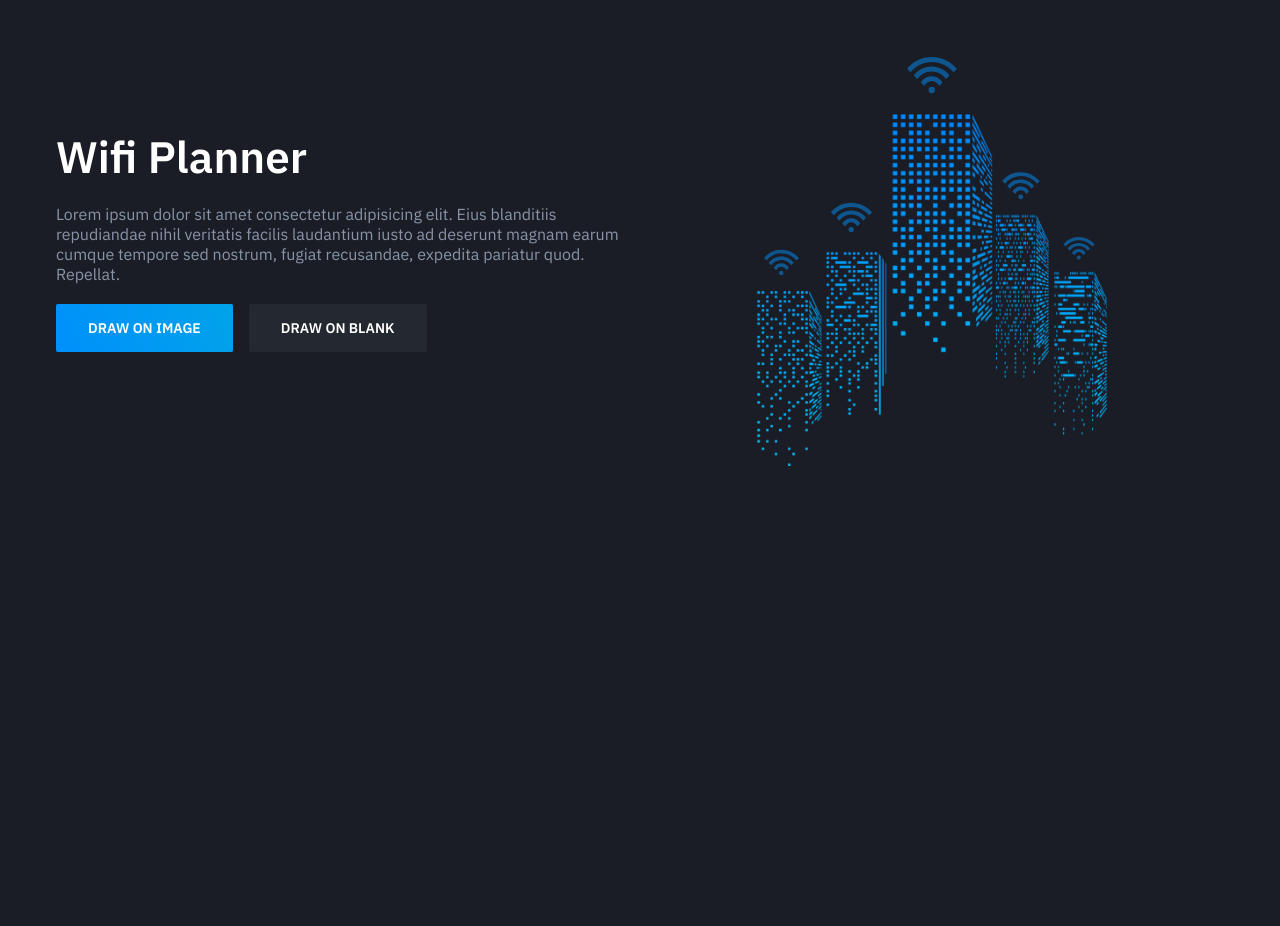
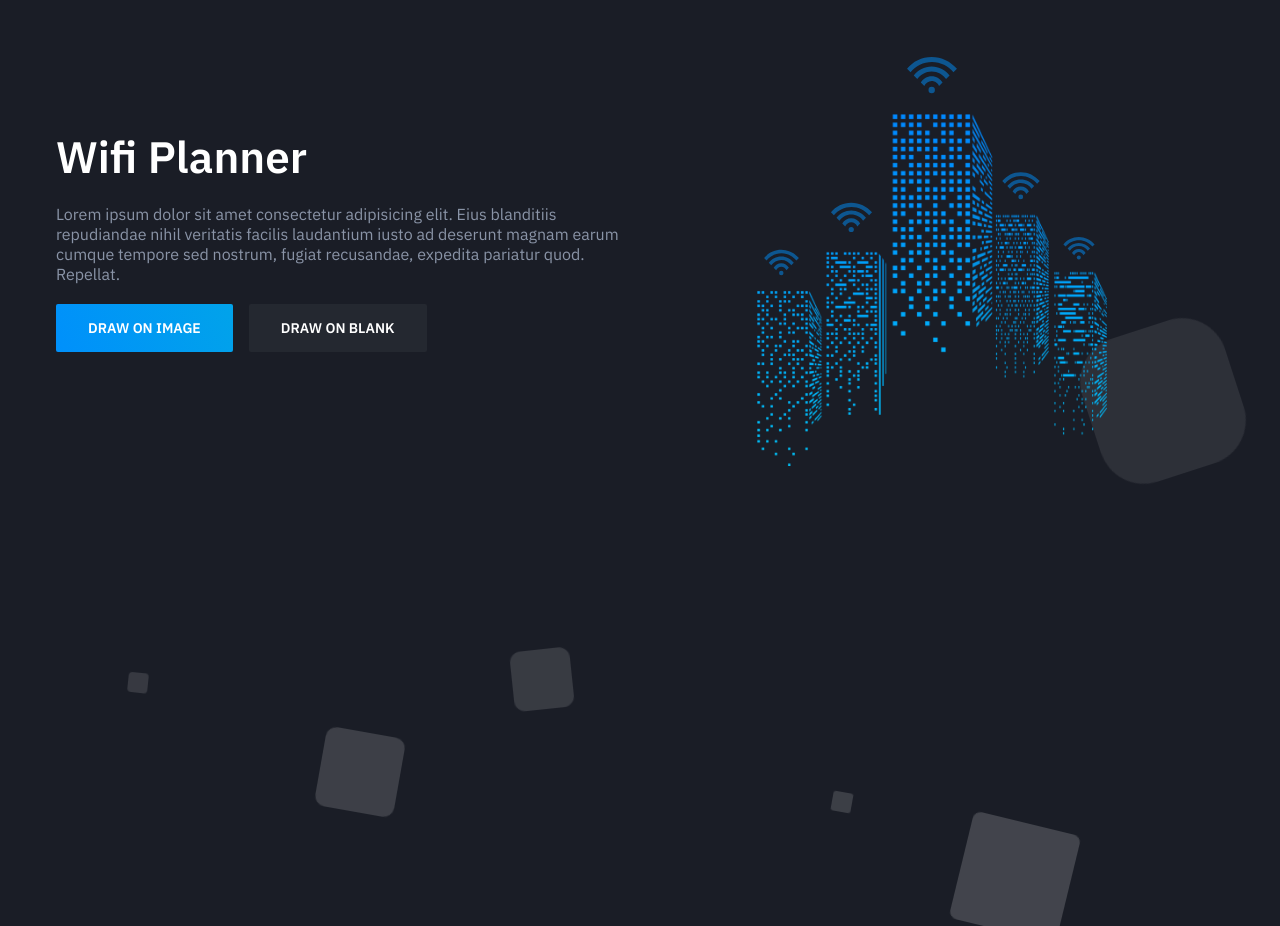
Before and after one commit to rogueone47/wifi-planner, a Flask app: page / in a window 1280 px wide. Shown: the part 84-1010 px from the top of the page. Run offline with Flask 2, Linux system fonts and the light colour scheme; some libraries are stand-ins or nearby versions.

Commit message:
Landing Page Animation

```diff
--- a/static/css/landing-style.css
+++ b/static/css/landing-style.css
@@ -295,3 +295,119 @@
   width: 100%;
   height: 100%;
 }
+
+
+.circles{
+  position: absolute;
+  top: 0;
+  left: 0;
+  width: 100%;
+  height: 100%;
+  overflow: hidden;
+}
+
+.circles li{
+  position: absolute;
+  display: block;
+  list-style: none;
+  width: 20px;
+  height: 20px;
+  background: rgba(255, 255, 255, 0.2);
+  animation: animate 25s linear infinite;
+  bottom: -150px;
+
+}
+
+.circles li:nth-child(1){
+  left: 25%;
+  width: 80px;
+  height: 80px;
+  animation-delay: 0s;
+}
+
+
+.circles li:nth-child(2){
+  left: 10%;
+  width: 20px;
+  height: 20px;
+  animation-delay: 2s;
+  animation-duration: 12s;
+}
+
+.circles li:nth-child(3){
+  left: 70%;
+  width: 20px;
+  height: 20px;
+  animation-delay: 4s;
+}
+
+.circles li:nth-child(4){
+  left: 40%;
+  width: 60px;
+  height: 60px;
+  animation-delay: 0s;
+  animation-duration: 18s;
+}
+
+.circles li:nth-child(5){
+  left: 65%;
+  width: 20px;
+  height: 20px;
+  animation-delay: 0s;
+}
+
+.circles li:nth-child(6){
+  left: 75%;
+  width: 110px;
+  height: 110px;
+  animation-delay: 3s;
+}
+
+.circles li:nth-child(7){
+  left: 35%;
+  width: 150px;
+  height: 150px;
+  animation-delay: 7s;
+}
+
+.circles li:nth-child(8){
+  left: 50%;
+  width: 25px;
+  height: 25px;
+  animation-delay: 15s;
+  animation-duration: 45s;
+}
+
+.circles li:nth-child(9){
+  left: 20%;
+  width: 15px;
+  height: 15px;
+  animation-delay: 2s;
+  animation-duration: 35s;
+}
+
+.circles li:nth-child(10){
+  left: 85%;
+  width: 150px;
+  height: 150px;
+  animation-delay: 0s;
+  animation-duration: 11s;
+}
+
+
+
+@keyframes animate {
+
+  0%{
+      transform: translateY(0) rotate(0deg);
+      opacity: 1;
+      border-radius: 0;
+  }
+
+  100%{
+      transform: translateY(-1000px) rotate(720deg);
+      opacity: 0;
+      border-radius: 50%;
+  }
+
+}
--- a/templates/landing.html
+++ b/templates/landing.html
@@ -18,9 +18,20 @@
             </a>
         </nav>
     </header>
-
+    <ul class="circles">
+        <li></li>
+        <li></li>
+        <li></li>
+        <li></li>
+        <li></li>
+        <li></li>
+        <li></li>
+        <li></li>
+        <li></li>
+        <li></li>
+</ul>
     <section class="content sec1" id="opening">
-        <div class="btn-area">
+                <div class="btn-area">
             <div class="btn-area-title">
                 wifi planner
             </div>
```
Also changed, not shown: static/assets/bp4.5.jpg.
